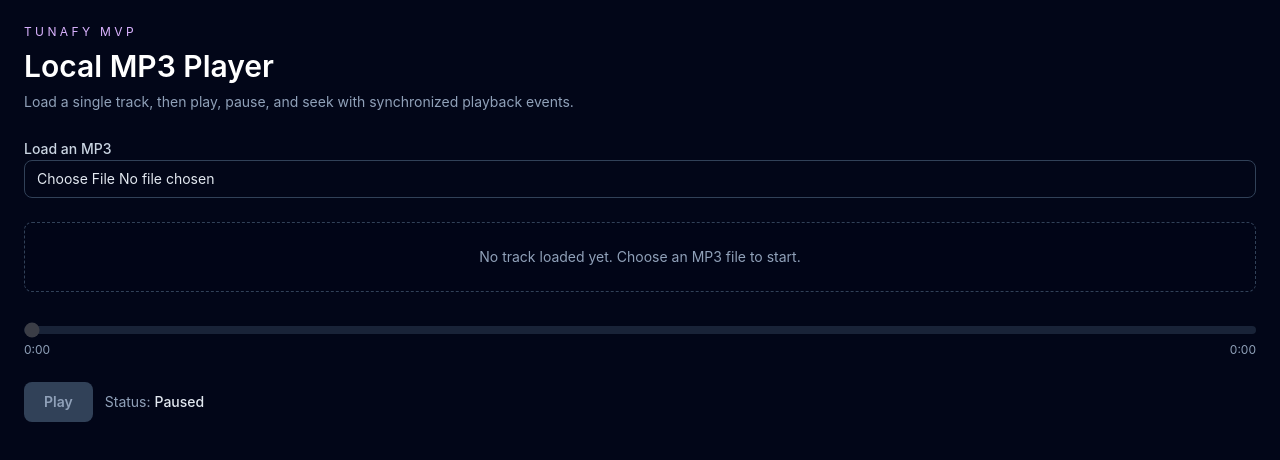
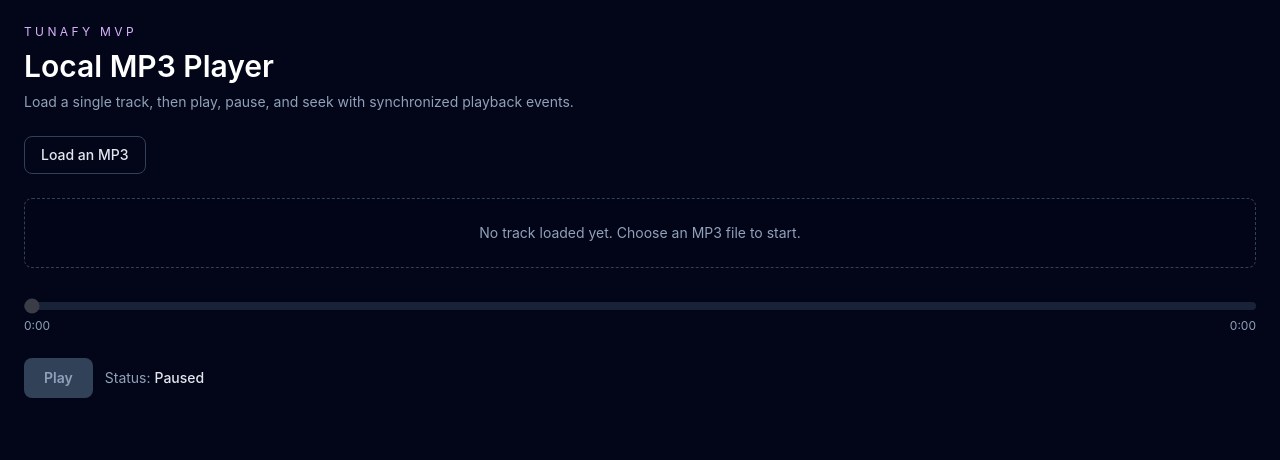
Before and after one commit to perrygovier/Tunafy, a React (Vite) app: page / in a window 1280 px wide. Shown: the top 460 px of the page. Built offline with nearby package versions, Linux system fonts and the light colour scheme.

Commit message:
Update how file input is displayed, with conditional text and better accessibility

```diff
--- a/src/features/player/components/FileLoader.tsx
+++ b/src/features/player/components/FileLoader.tsx
@@ -1,12 +1,15 @@
-import { useId, type ChangeEvent } from "react";
+import { useId, useRef, type ChangeEvent } from "react";
 import { usePlayer } from "../hooks/usePlayer";
 
 export function FileLoader() {
   const inputId = useId();
+  const inputRef = useRef<HTMLInputElement | null>(null);
   const {
-    state: { isLoadingTrack },
+    state: { currentTrack, isLoadingTrack },
     loadFile,
   } = usePlayer();
+
+  const buttonText = currentTrack ? "Load a new MP3" : "Load an MP3";
 
   const onFileChange = async (event: ChangeEvent<HTMLInputElement>) => {
     const file = event.target.files?.[0];
@@ -19,18 +22,31 @@ export function FileLoader() {
     event.target.value = "";
   };
 
+  const openFilePicker = () => {
+    inputRef.current?.click();
+  };
+
   return (
     <section className="space-y-3">
-      <label htmlFor={inputId} className="text-sm font-medium text-slate-300">
-        Load an MP3
+      <label htmlFor={inputId} className="sr-only">
+        Choose an MP3 file to load
       </label>
       <input
         id={inputId}
+        ref={inputRef}
         type="file"
         accept=".mp3,audio/mpeg"
         onChange={onFileChange}
-        className="block w-full cursor-pointer rounded-lg border border-slate-700 bg-slate-950 px-3 py-2 text-sm text-slate-200 transition hover:border-purple-400 focus-visible:outline-none focus-visible:ring-2 focus-visible:ring-purple-400"
+        tabIndex={-1}
+        className="sr-only"
       />
+      <button
+        type="button"
+        onClick={openFilePicker}
+        className="inline-flex cursor-pointer items-center justify-center rounded-lg border border-slate-700 bg-slate-950 px-4 py-2 text-sm font-medium text-slate-200 transition hover:border-purple-400 hover:bg-slate-900 focus-visible:outline-none focus-visible:ring-2 focus-visible:ring-purple-400"
+      >
+        {buttonText}
+      </button>
       {isLoadingTrack ? (
         <p className="text-xs text-purple-300">Loading selected track...</p>
       ) : null}
```
